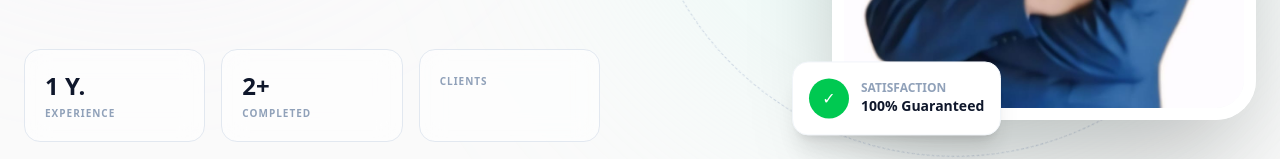
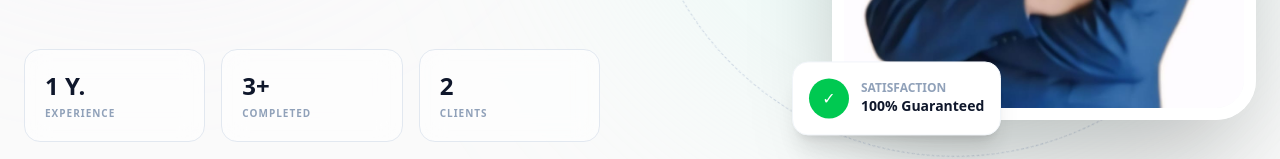
Before and after one commit to arjunchavhan0311/MyPortfolio, a React (Vite) app in the folder MyPortfolioFrontend/: page / in a window 1280 px wide. Shown: the part 647-806 px from the top of the page. Built offline with nearby package versions, Linux system fonts and the light colour scheme.

Commit message:
Update completed projects and clients statistics

```diff
--- a/MyPortfolioFrontend/src/components/HeroSection.jsx
+++ b/MyPortfolioFrontend/src/components/HeroSection.jsx
@@ -79,8 +79,8 @@ const HeroSection = () => {
           <motion.div variants={itemVars} className="mt-20 grid grid-cols-3 gap-4 max-w-xl">
             {[
               { label: "Experience", val: "1 Y." },
-              { label: "Completed", val: "2+" },
-              { label: "Clients", val: "" }
+              { label: "Completed", val: "3+" },
+              { label: "Clients", val: "2" }
             ].map((stat, i) => (
               <div key={i} className="group p-5 rounded-2xl border border-slate-200 bg-white/50 backdrop-blur-md hover:border-purple-400 hover:bg-white transition-all duration-300">
                 <h3 className="text-2xl font-black text-slate-900 group-hover:scale-110 transition-transform origin-left">{stat.val}</h3>
```
